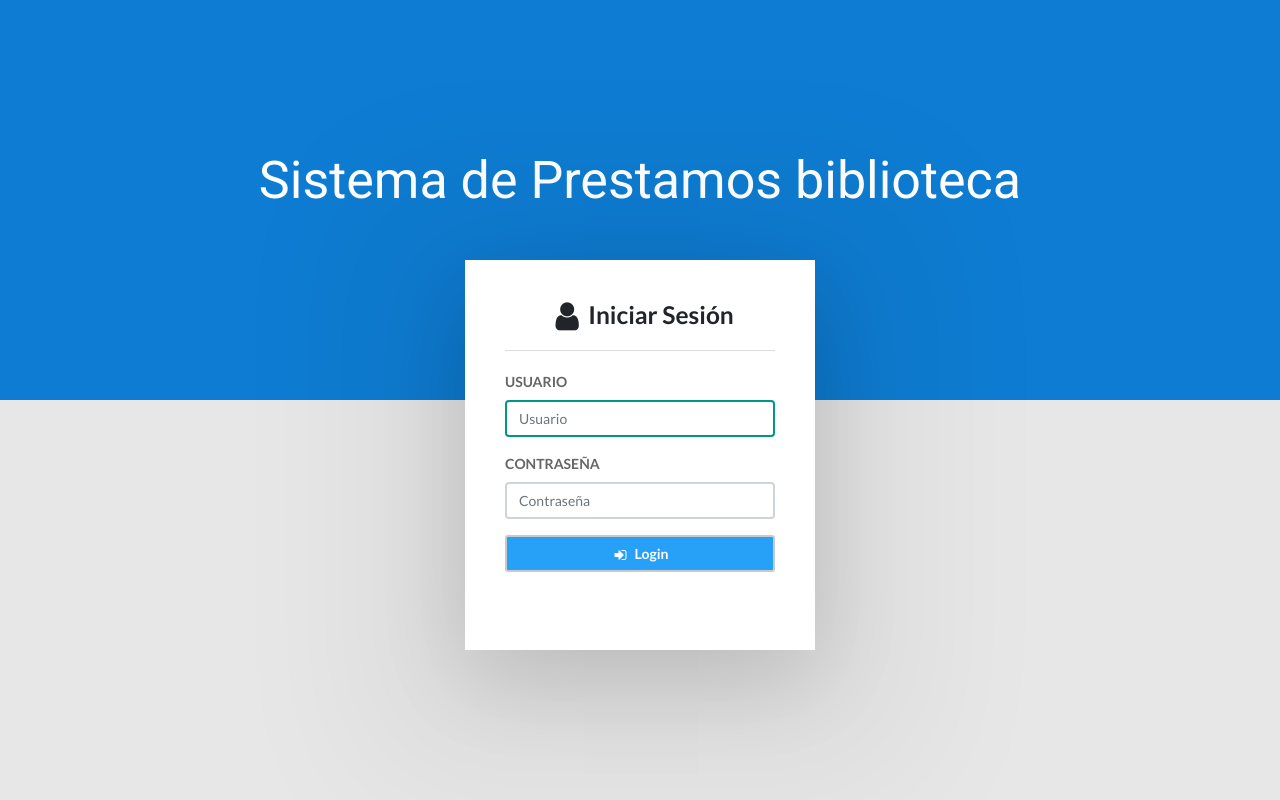
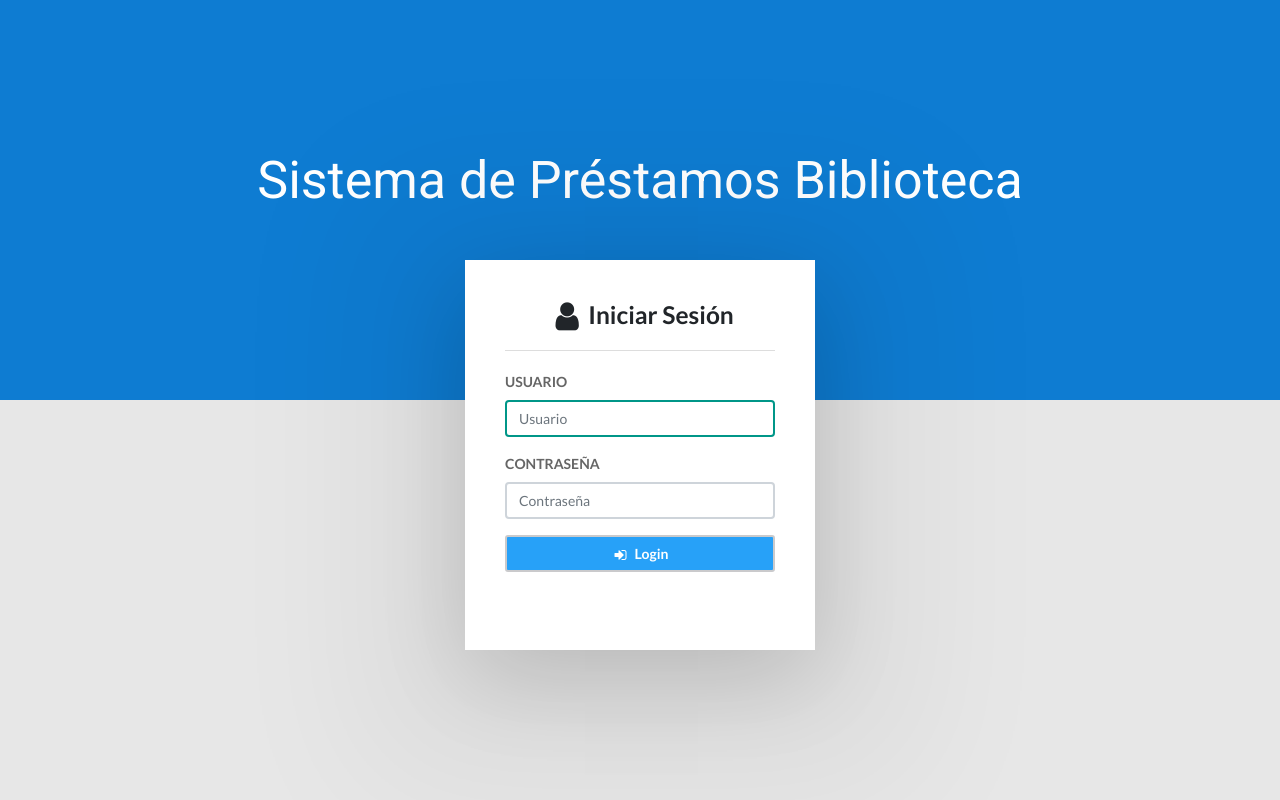
Before and after one commit to CristBG/PrestamosGdocumental, a PHP site: page /PrestamosGdocumental/ in a window 1280 px wide. Run offline with PHP 8.4, Linux system fonts and the light colour scheme.

Commit message:
Corrección ortografia titulo

```diff
--- a/www/PrestamosGdocumental/Views/index.php
+++ b/www/PrestamosGdocumental/Views/index.php
@@ -18,7 +18,7 @@
     </section>
     <section class="login-content">
         <div class="logo" style="font-family:'Roboto', sans-serif">
-            <h1>Sistema de Prestamos biblioteca</h1>
+            <h1>Sistema de Préstamos Biblioteca</h1>
         </div>
         <div class="login-box">
             <form class="login-form" id="frmLogin" onsubmit="frmLogin(event);">
```
